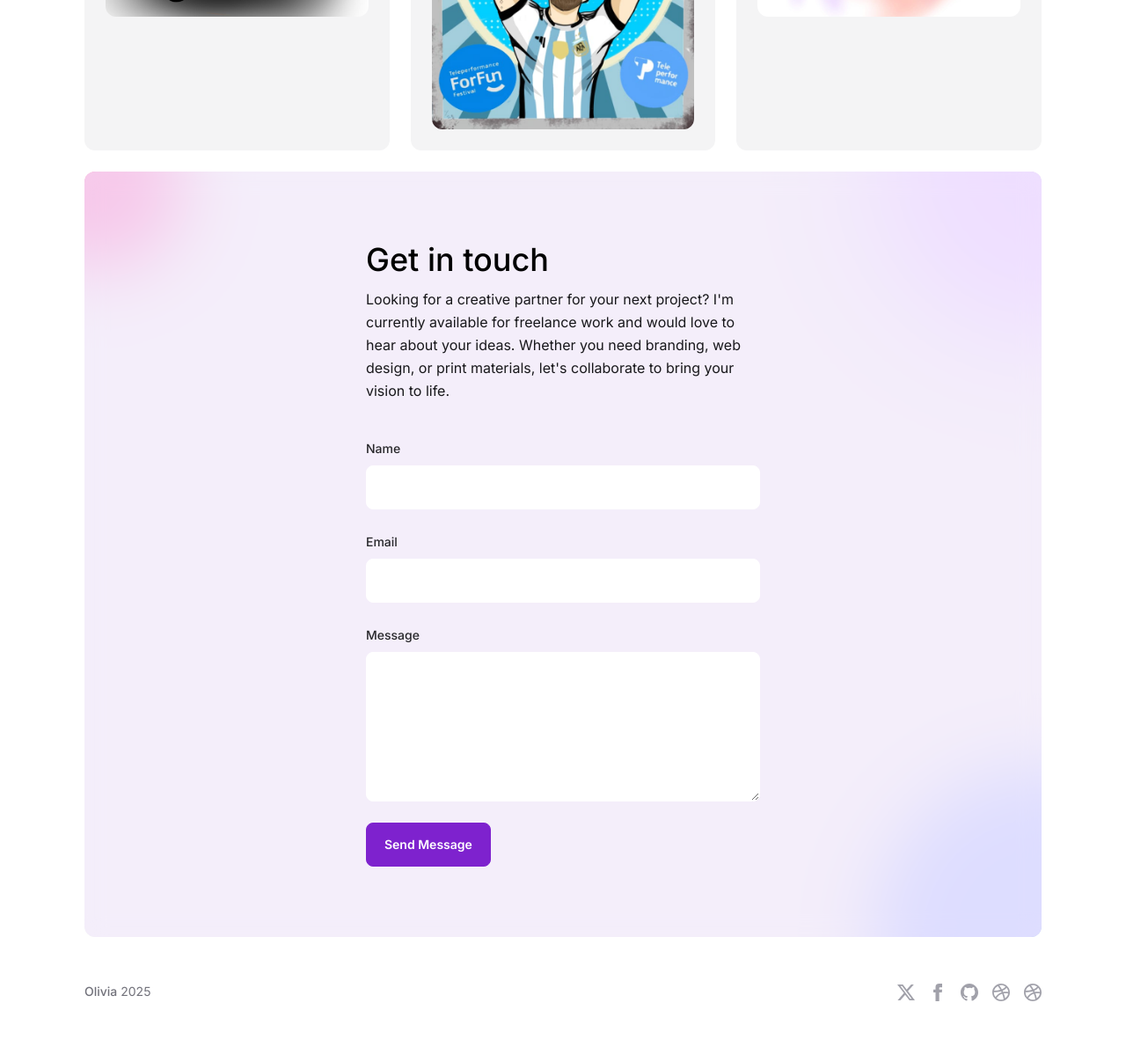
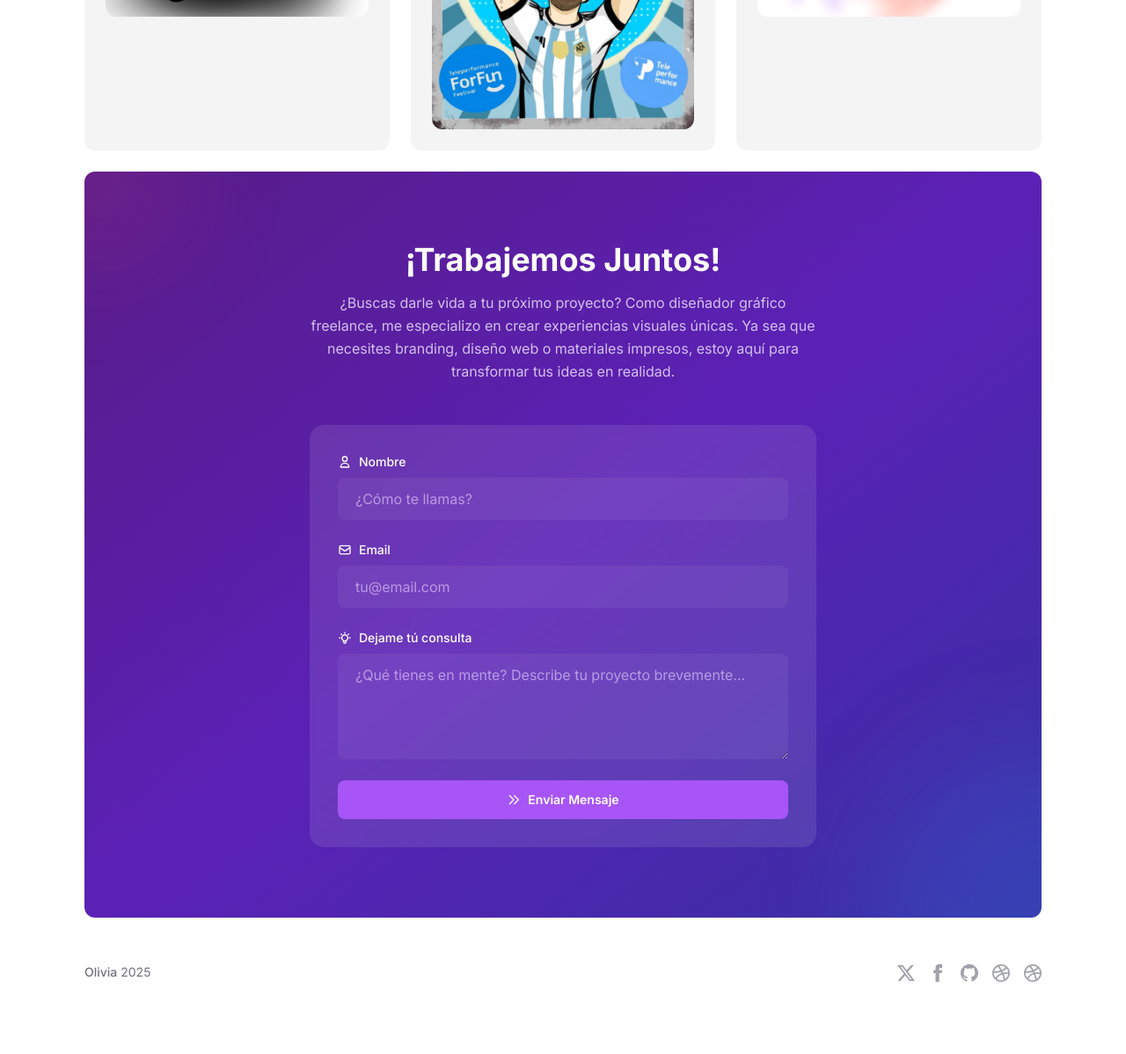
Before and after one commit to NicolasZelarayan/portfolio-claudio, a plain HTML site: page index.html in a window 1280 px wide. Shown: the part 1491-2689 px from the top of the page at 88% size. After the commit the page ends 2667 px from the top, so only its background shows below. Drawn offline with nearby package versions, Linux system fonts and the light colour scheme.

Commit message:
agregando formulario contacto

```diff
--- a/index.html
+++ b/index.html
@@ -446,71 +446,76 @@
           <!-- END Projects -->
 
           <!-- Contact -->
-          <div
-            id="contact"
-            class="relative col-span-1 flex flex-col overflow-hidden rounded-xl bg-zinc-100 px-12 py-20 dark:bg-zinc-900 md:col-span-12"
-          >
-            <div
-              aria-hidden="true"
-              class="absolute -left-20 -top-20 size-48 rounded-full bg-pink-300 blur-2xl"
-            ></div>
-            <div
-              aria-hidden="true"
-              class="absolute -bottom-48 -right-48 size-96 rounded-full bg-indigo-200 blur-2xl dark:bg-indigo-400/50"
-            ></div>
-            <div
-              aria-hidden="true"
-              class="absolute -right-48 -top-48 size-96 rounded-full bg-purple-200 blur-3xl dark:bg-purple-400/50"
-            ></div>
-            <div
-              aria-hidden="true"
-              class="absolute inset-0 bg-purple-100/50 backdrop-blur-md dark:bg-purple-900/75"
-            ></div>
-            <div class="relative mx-auto mt-auto max-w-md">
-              <h2 class="text-4xl font-medium text-black dark:text-white">
-                Get in touch
-              </h2>
-              <h3 class="mt-3 leading-relaxed text-zinc-900 dark:text-zinc-200">
-                Looking for a creative partner for your next project? I'm
-                currently available for freelance work and would love to hear
-                about your ideas. Whether you need branding, web design, or
-                print materials, let's collaborate to bring your vision to life.
-              </h3>
-              <form onsubmit="return false;" class="mt-10 w-full space-y-6">
-                <div class="space-y-2">
-                  <label for="name" class="text-sm font-medium">Name</label>
-                  <input
-                    type="text"
-                    id="name"
-                    name="name"
-                    class="block w-full rounded-lg border border-white px-5 py-3 leading-6 placeholder-zinc-500 focus:border-purple-500 focus:ring focus:ring-purple-500/50 dark:border-purple-950 dark:bg-purple-950 dark:placeholder-zinc-400 dark:focus:border-purple-500"
+          <div id="contact" class="relative col-span-1 flex flex-col overflow-hidden rounded-xl bg-gradient-to-br from-purple-900 via-violet-800 to-indigo-800 px-12 py-20 md:col-span-12">
+            <!-- Efectos de fondo con blur -->
+            <div aria-hidden="true" class="absolute -left-20 -top-20 size-48 rounded-full bg-pink-500/30 blur-3xl animate-pulse"></div>
+            <div aria-hidden="true" class="absolute -bottom-48 -right-48 size-96 rounded-full bg-blue-500/20 blur-3xl"></div>
+
+            <div class="relative mx-auto mt-auto max-w-xl w-full">
+              <div class="text-center mb-12">
+                <h2 class="text-4xl font-bold text-white mb-4">¡Trabajemos Juntos!</h2>
+                <p class="text-purple-100/80 leading-relaxed">
+                  ¿Buscas darle vida a tu próximo proyecto? Como diseñador gráfico freelance,
+                  me especializo en crear experiencias visuales únicas. Ya sea que necesites
+                  branding, diseño web o materiales impresos, estoy aquí para transformar tus ideas en realidad.
+                </p>
+              </div>
+
+              <form onsubmit="return false;" class="space-y-6 backdrop-blur-sm bg-white/10 p-8 rounded-2xl">
+                <div class="space-y-2 group">
+                  <label for="name" class="text-sm font-medium text-white flex items-center gap-2">
+                    <svg xmlns="http://www.w3.org/2000/svg" class="size-4" fill="none" viewBox="0 0 24 24" stroke="currentColor">
+                      <path stroke-linecap="round" stroke-linejoin="round" stroke-width="2" d="M16 7a4 4 0 11-8 0 4 4 0 018 0zM12 14a7 7 0 00-7 7h14a7 7 0 00-7-7z" />
+                    </svg>
+                    Nombre
+                  </label>
+                  <input type="text" id="name" name="name"
+                    class="block w-full rounded-lg border-0 bg-white/5 px-5 py-3 text-white placeholder-purple-200/60
+                    transition-all duration-300 focus:bg-white/10 focus:outline-none focus:ring-2 focus:ring-purple-300"
+                    placeholder="¿Cómo te llamas?"
                   />
                 </div>
+
                 <div class="space-y-2">
-                  <label for="email" class="text-sm font-medium">Email</label>
-                  <input
-                    type="email"
-                    id="email"
-                    name="email"
-                    class="block w-full rounded-lg border border-white px-5 py-3 leading-6 placeholder-zinc-500 focus:border-purple-500 focus:ring focus:ring-purple-500/50 dark:border-purple-950 dark:bg-purple-950 dark:placeholder-zinc-400 dark:focus:border-purple-500"
+                  <label for="email" class="text-sm font-medium text-white flex items-center gap-2">
+                    <svg xmlns="http://www.w3.org/2000/svg" class="size-4" fill="none" viewBox="0 0 24 24" stroke="currentColor">
+                      <path stroke-linecap="round" stroke-linejoin="round" stroke-width="2" d="M3 8l7.89 5.26a2 2 0 002.22 0L21 8M5 19h14a2 2 0 002-2V7a2 2 0 00-2-2H5a2 2 0 00-2 2v10a2 2 0 002 2z" />
+                    </svg>
+                    Email
+                  </label>
+                  <input type="email" id="email" name="email"
+                    class="block w-full rounded-lg border-0 bg-white/5 px-5 py-3 text-white placeholder-purple-200/60
+                    transition-all duration-300 focus:bg-white/10 focus:outline-none focus:ring-2 focus:ring-purple-300"
+                    placeholder="tu@email.com"
                   />
                 </div>
+
                 <div class="space-y-2">
-                  <label for="message" class="text-sm font-medium"
-                    >Message</label
-                  >
-                  <textarea
-                    id="message"
-                    name="message"
-                    rows="6"
-                    class="block w-full rounded-lg border border-white px-5 py-3 leading-6 placeholder-zinc-500 focus:border-purple-500 focus:ring focus:ring-purple-500/50 dark:border-purple-950 dark:bg-purple-950 dark:placeholder-zinc-400 dark:focus:border-purple-500"
+                  <label for="proyecto" class="text-sm font-medium text-white flex items-center gap-2">
+                    <svg xmlns="http://www.w3.org/2000/svg" class="size-4" fill="none" viewBox="0 0 24 24" stroke="currentColor">
+                      <path stroke-linecap="round" stroke-linejoin="round" stroke-width="2" d="M9.663 17h4.673M12 3v1m6.364 1.636l-.707.707M21 12h-1M4 12H3m3.343-5.657l-.707-.707m2.828 9.9a5 5 0 117.072 0l-.548.547A3.374 3.374 0 0014 18.469V19a2 2 0 11-4 0v-.531c0-.895-.356-1.754-.988-2.386l-.548-.547z" />
+                    </svg>
+                   Dejame tú consulta
+                  </label>
+                  <textarea id="proyecto" name="proyecto" rows="4"
+                    class="block w-full rounded-lg border-0 bg-white/5 px-5 py-3 text-white placeholder-purple-200/60
+                    transition-all duration-300 focus:bg-white/10 focus:outline-none focus:ring-2 focus:ring-purple-300"
+                    placeholder="¿Qué tienes en mente? Describe tu proyecto brevemente..."
                   ></textarea>
                 </div>
-                <button
-                  type="submit"
-                  class="inline-flex w-full items-center justify-center gap-2 rounded-lg border border-purple-700 bg-purple-700 px-5 py-3 text-sm font-semibold leading-6 text-white hover:border-purple-600 hover:bg-purple-600 hover:text-white focus:ring focus:ring-purple-400/50 active:border-purple-700 active:bg-purple-700 dark:focus:ring-purple-400/90 lg:w-auto"
-                >
-                  <span>Send Message</span>
+
+                <button type="submit"
+                  class="w-full rounded-lg bg-purple-500 px-5 py-3 text-sm font-semibold text-white
+                  transition-all duration-300 hover:bg-purple-400 focus:outline-none focus:ring-2
+                  focus:ring-purple-300 focus:ring-offset-2 focus:ring-offset-purple-900
+                  active:scale-95 group relative overflow-hidden">
+                  <span class="relative z-10 flex items-center justify-center gap-2">
+                    <svg xmlns="http://www.w3.org/2000/svg" class="size-4" fill="none" viewBox="0 0 24 24" stroke="currentColor">
+                      <path stroke-linecap="round" stroke-linejoin="round" stroke-width="2" d="M13 5l7 7-7 7M5 5l7 7-7 7" />
+                    </svg>
+                    Enviar Mensaje
+                  </span>
+                  <div class="absolute inset-0 bg-gradient-to-r from-purple-400 to-pink-500 opacity-0 transition-opacity duration-300 group-hover:opacity-100"></div>
                 </button>
               </form>
             </div>
```
